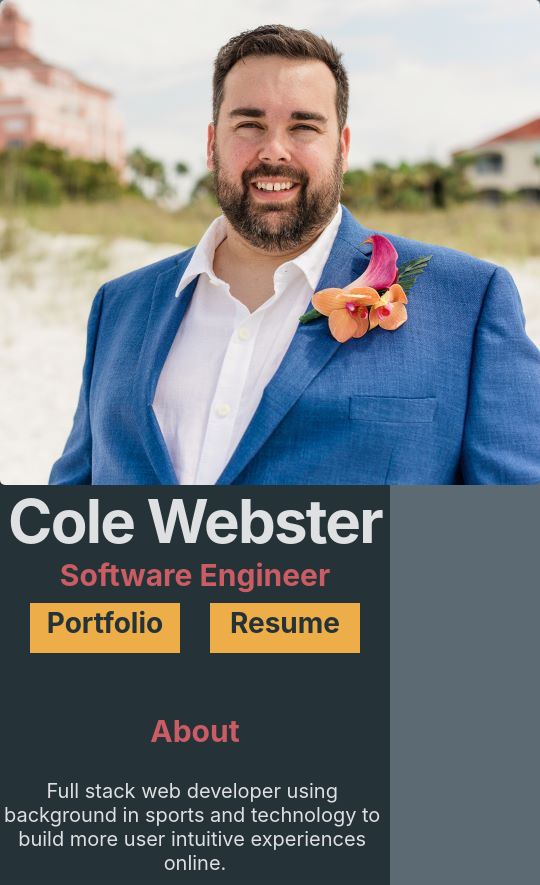
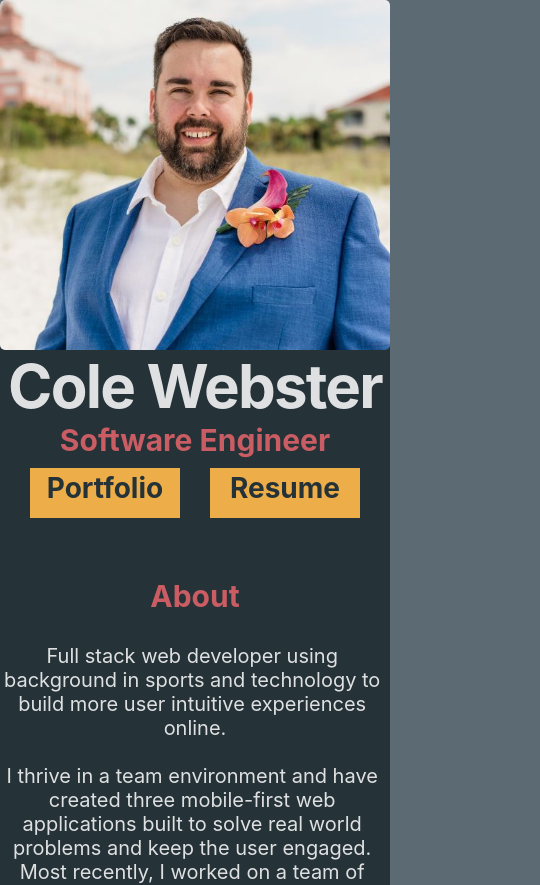
Before and after one commit to ColeWebster/BusinessCard, a React (Create React App) app: page / in a window 390 px wide. Shown: the top 885 px of the page, 540 px wide, since content can reach past the window. Built offline with nearby package versions, Linux system fonts and the light colour scheme.

Commit message:
Adding mobile styling for photo

```diff
--- a/src/components/style.css
+++ b/src/components/style.css
@@ -9,8 +9,8 @@
 }
 
 .profilePhoto {
-  height: 400px;
-  width: 400px;
+  height: 350px;
+  width: 350px;
   margin: auto;
   border-radius: 5px;
 }
@@ -40,7 +40,6 @@
 }
 
 .bio_portfolio,
-.bio_email,
 .bio_resume {
   text-decoration: none;
   text-align: center;
@@ -104,11 +103,12 @@
   color: #253237;
 }
 
-@media only screen and (max-width: 600px) {
+@media only screen and (max-width: 550px) {
   .card,
   .footer,
   .bio_about_background {
-    max-width: 100%;
+    width: 100vw;
+    height: 100vh;
     height: auto;
   }
 
@@ -120,9 +120,11 @@
     text-align: center;
   }
 
-  .profilePhoto {
+  .profilePhoto, .bio, .skills, .bio_name {
     width: auto;
     height: auto;
+    max-width: 100%;
+    font-size: 14px;
   }
 
   .bio {
```
